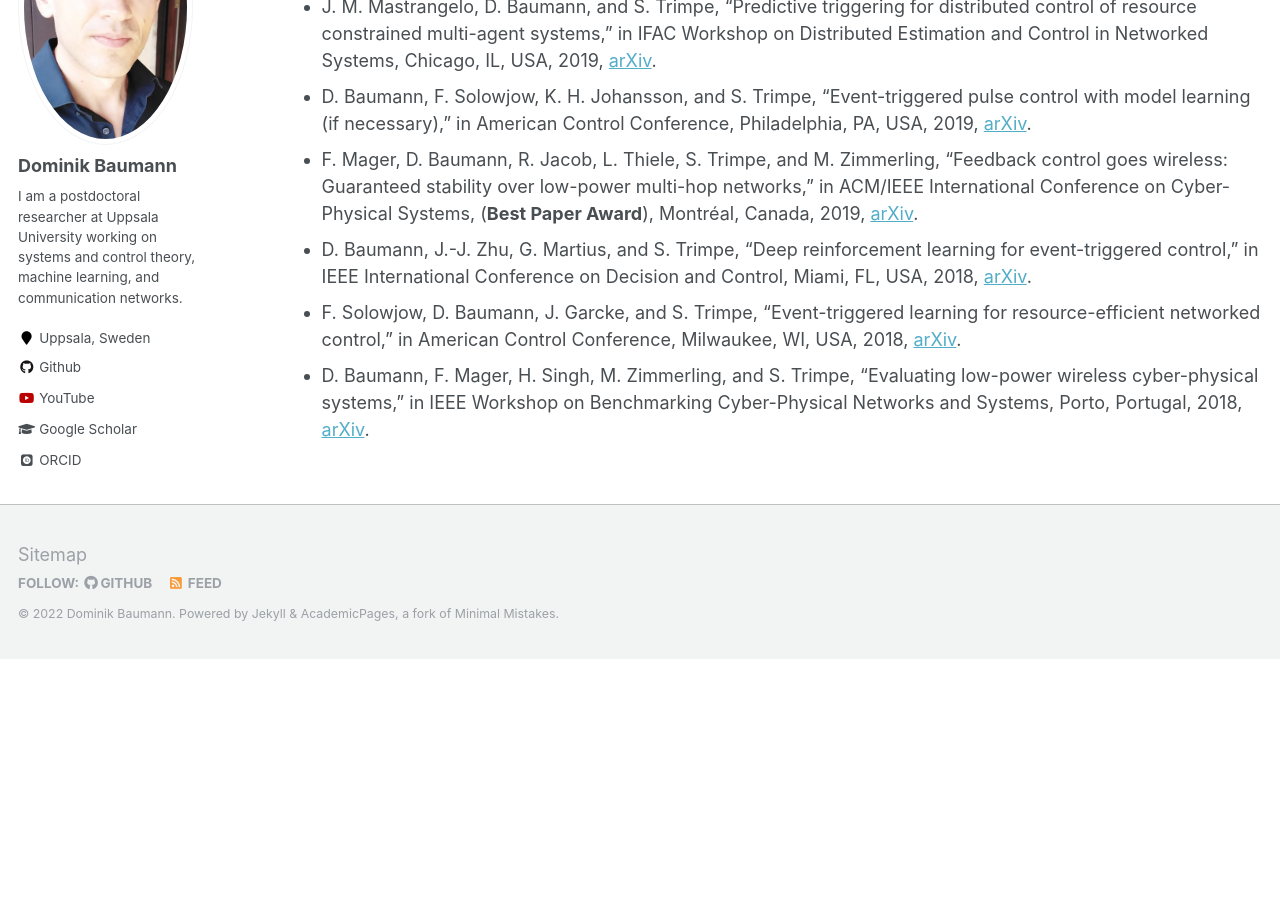
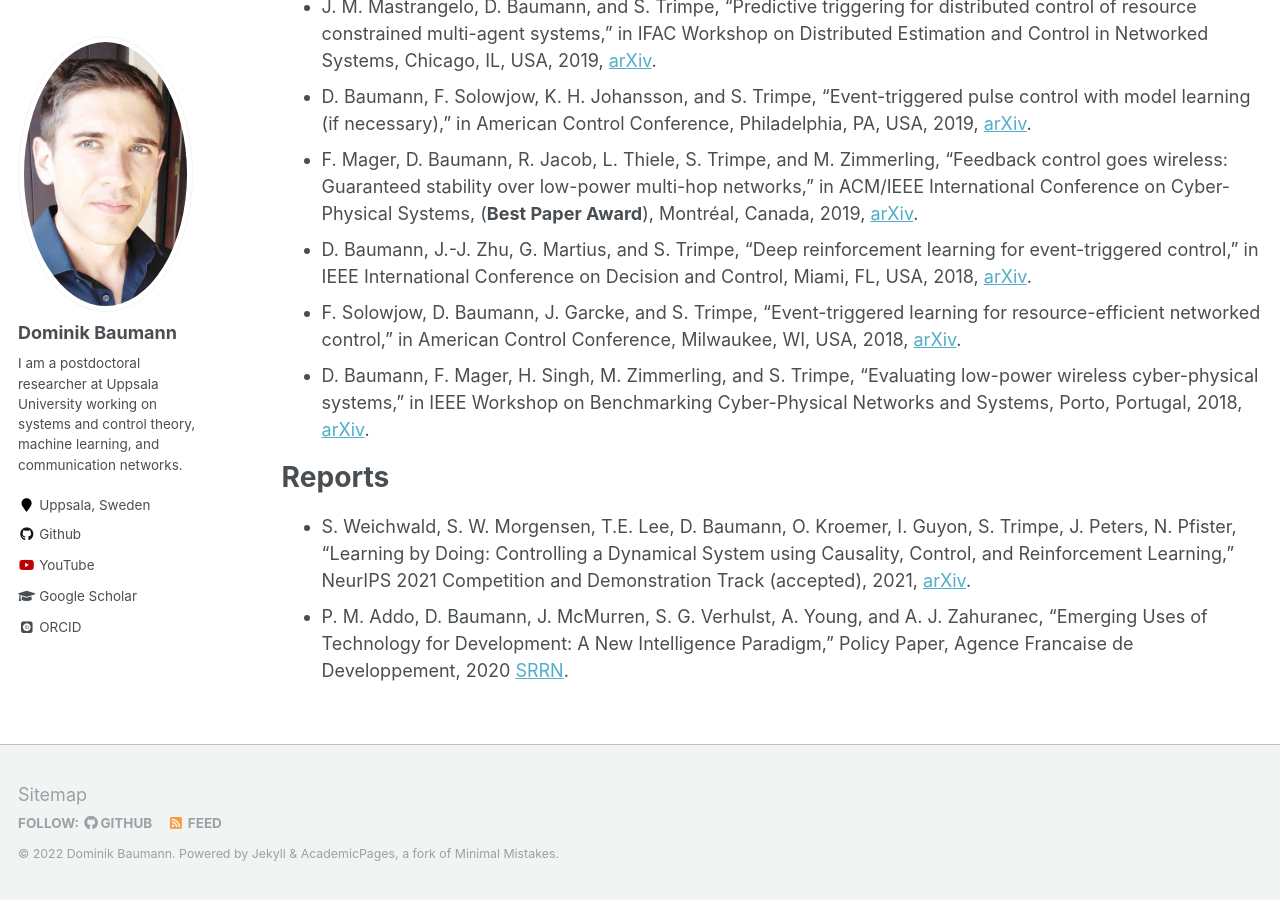
Before and after one commit to baumanndominik/baumanndominik.github.io, a Jekyll site: the page built from _pages/publications.md, in a window 1280 px wide and 900 px high, scrolled down 1107 px. Built offline with Jekyll 4.4.1, drawn with Linux system fonts in a browser that asks for light colours; some web fonts are replaced; before the commit the page ends 1766 px from its top, so only the background shows below that.

Commit message:
new papers

```diff
--- a/_pages/publications.md
+++ b/_pages/publications.md
@@ -28,3 +28,8 @@ You can also find my articles on [my Google Scholar profile](https://scholar.goo
 * D. Baumann, J.-J. Zhu, G. Martius, and S. Trimpe, “Deep reinforcement learning for event-triggered control,” in IEEE International Conference on Decision and Control, Miami, FL, USA, 2018, [arXiv](https://arxiv.org/abs/1809.05152).
 * F. Solowjow, D. Baumann, J. Garcke, and S. Trimpe, “Event-triggered learning for resource-efficient networked control,” in American Control Conference, Milwaukee, WI, USA, 2018, [arXiv](https://arxiv.org/abs/1803.01802).
 * D. Baumann, F. Mager, H. Singh, M. Zimmerling, and S. Trimpe, “Evaluating low-power wireless cyber-physical systems,” in IEEE Workshop on Benchmarking Cyber-Physical Networks and Systems, Porto, Portugal, 2018, [arXiv](https://arxiv.org/abs/1804.09582).
+
+# Reports
+
+* S. Weichwald, S. W. Morgensen, T.E. Lee, D. Baumann, O. Kroemer, I. Guyon, S. Trimpe, J. Peters, N. Pfister, "Learning by Doing: Controlling a Dynamical System using Causality, Control, and Reinforcement Learning," NeurIPS 2021 Competition and Demonstration Track (accepted), 2021, [arXiv](https://arxiv.org/pdf/2202.06052).
+* P. M. Addo, D. Baumann, J. McMurren, S. G. Verhulst, A. Young, and A. J. Zahuranec, "Emerging Uses of Technology for Development: A New Intelligence Paradigm," Policy Paper, Agence Francaise de Developpement, 2020 [SRRN](https://papers.ssrn.com/sol3/papers.cfm?abstract_id=3937649).
```
